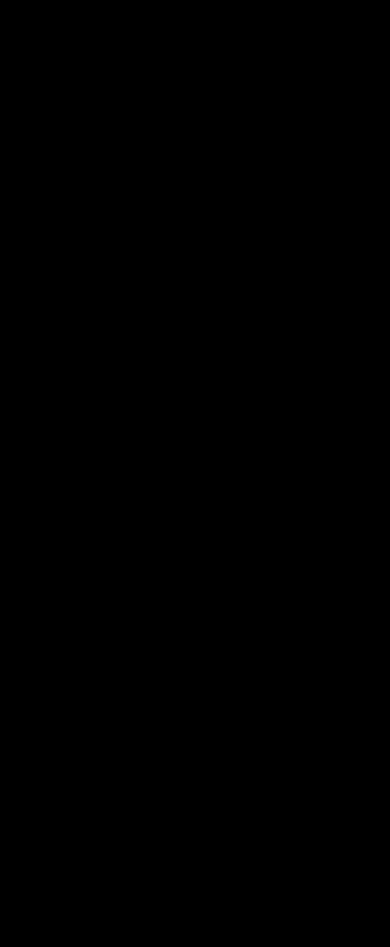
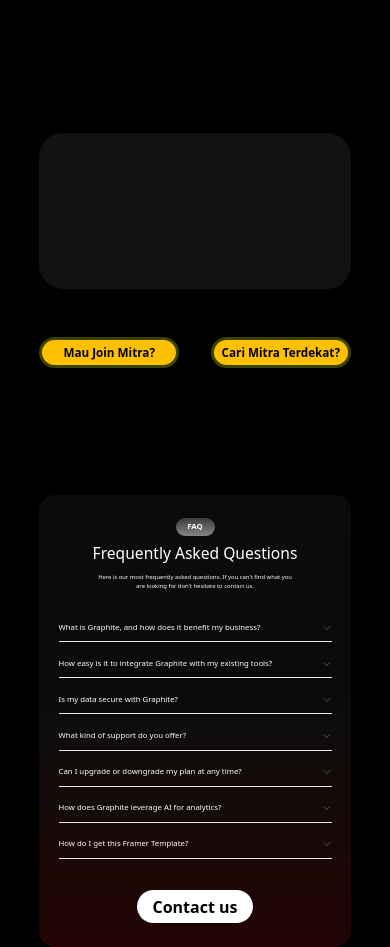
Before and after one commit to Hubbi502/forp, a React (Vite) app: page / in a window 390 px wide. Shown: the part 1960-2907 px from the top of the page. Before the commit the page ends 1933 px from the top, so only its background shows below. Built offline with nearby package versions, Linux system fonts and the light colour scheme.

Commit message:
Refactor App component: uncomment Partner and FAQSection imports, update layout styles in Partner and FAQItem components for improved responsiveness

```diff
--- a/src/App.tsx
+++ b/src/App.tsx
@@ -2,16 +2,16 @@ import type { JSX } from "react";
 import HeroSection from "./components/layout/HeroSection";
 import About from "./components/layout/About";
 import Ingredients from "./components/layout/Ingredients";
-// import Partner from "./components/layout/Partner";
-// import FAQSection from "./components/layout/faqlist";
+import Partner from "./components/layout/Partner";
+import FAQSection from "./components/layout/faqlist";
 export default function App(): JSX.Element {
   return (
     <>
     <HeroSection />
     <About />
     <Ingredients />
-    {/* <Partner  />
-    <FAQSection /> */}
+    <Partner  />
+    <FAQSection />
     </>
 );
 }
--- a/src/components/layout/Partner.tsx
+++ b/src/components/layout/Partner.tsx
@@ -4,7 +4,7 @@ interface PartnerButtonProps {
 
 function PartnerButton({ children }: PartnerButtonProps) {
   return (
-    <button className="bg-[#FFC000] text-black text-4xl w-[25rem] py-7 rounded-[5rem] font-semibold border-[#3C4200] border-[0.5rem]">
+    <button className="bg-[#FFC000] text-black text-[3svw] w-[45%] py-[1svw] rounded-[5rem] font-semibold border-[#3C4200] border-[1svw]">
       {children}
     </button>
   );
@@ -13,9 +13,9 @@ function PartnerButton({ children }: PartnerButtonProps) {
 export default function Partner() {
   return (
     <section className="flex justify-center mt-40">
-      <div className="w-3/4 h-[40svw]">
-        <div className="w-5/6 mx-auto h-full bg-[#121212] rounded-3xl" />
-        <div className="flex w-5/6 mx-auto justify-between mt-12">
+      <div className="w-[80%]">
+        <div className="w-full mx-auto h-[40svw] bg-[#121212] rounded-3xl" ></div>
+        <div className="flex w-full mx-auto justify-between mt-12">
           <PartnerButton >Mau Join Mitra?</PartnerButton>
           <PartnerButton>Cari Mitra Terdekat?</PartnerButton>
         </div>
--- a/src/components/layout/faqlist.tsx
+++ b/src/components/layout/faqlist.tsx
@@ -6,21 +6,20 @@ interface FAQItemProps {
 }
 
 const FAQItem = ({ question, answer }: FAQItemProps) => {
-  const [isOpen, setIsOpen] = useState<boolean>(false);
+  const [isOpen, setIsOpen] = useState(false);
+  const answerId = `faq-answer-${question.replace(/\s+/g, '-').toLowerCase()}`;
 
   return (
-    <div className="border-b  border-gray-200 py-4">
+    <article className="border-b border-gray-200 py-[2svw]">
       <button
         className="flex justify-between items-center w-full text-left"
-        onClick={() => setIsOpen(!isOpen)}
+        onClick={() => setIsOpen((open) => !open)}
         aria-expanded={isOpen}
-        aria-controls={`faq-answer-${question.replace(/\s+/g, '-').toLowerCase()}`}
+        aria-controls={answerId}
       >
-        <span className="text-lg font-medium text-white">{question}</span>
+        <span className="text-[2svw] font-medium text-white">{question}</span>
         <svg
-          className={`w-6 h-6 text-gray-500 transform transition-transform duration-200 ${
-            isOpen ? 'rotate-180' : ''
-          }`}
+          className={`w-[2.5svw] h-[2.5svw] text-gray-500 transition-transform duration-200 ${isOpen ? 'rotate-180' : ''}`}
           fill="none"
           viewBox="0 0 24 24"
           stroke="currentColor"
@@ -35,23 +34,17 @@ const FAQItem = ({ question, answer }: FAQItemProps) => {
       </button>
       {isOpen && (
         <div
-          id={`faq-answer-${question.replace(/\s+/g, '-').toLowerCase()}`}
-          className="mt-2 text-gray-600"
+          id={answerId}
+          className="mt-[1svw] text-gray-300"
         >
-          <p>{answer}</p>
+          <p className="text-[1.5svw]">{answer}</p>
         </div>
       )}
-    </div>
+    </article>
   );
 };
 
-interface FAQData {
-  question: string;
-  answer: string;
-}
-
-const FAQSection = () => {
-  const faqs: FAQData[] = [
+const faqs = [
   {
     question: 'What is Graphite, and how does it benefit my business?',
     answer: 'Graphite is an advanced analytics platform that helps businesses gain insights from their data. It provides real-time analytics, predictive modeling, and customizable dashboards to help you make data-driven decisions.'
@@ -82,33 +75,31 @@ const FAQSection = () => {
   }
 ];
 
-  return (
-    <div className="bg-gradient-to-b from-black/80 bg-white/5 to-red-950/50  max-w-6xl mt-72  mx-auto px-48 py-12 shadow-lg rounded-2xl text-white">
-      <div className="w-24 bg-gradient-to-b from-white/20 to-white/50 text-white  mx-auto border-1 border-white rounded-full mb-6 py-2  ">
-        <h2 className="text-xl font-bold text-center ">FAQ</h2>
+const FAQSection = () => (
+  <section
+    className="bg-gradient-to-b from-[#0B0B0B] via-white/5 to-red-950/50 max-w-[80svw] mt-[15svh] lg:mt-[15rem] mx-auto px-[5svw] py-[6svw] shadow-lg rounded-2xl text-white "
+    aria-labelledby="faq-title"
+  >
+    <header className="mb-[3svw]">
+      <div className="w-[10svw] bg-gradient-to-b from-white/20 to-white/50 mx-auto rounded-full mb-[1.5svw] py-[0.8svw]">
+        <h2 id="faq-title" className="text-[2svw] font-bold text-center">FAQ</h2>
       </div>
-      <h3 className="text-5xl text-center text-white mb-8">Frequently Asked Questions</h3>
-      <p className="text-center text-white mb-24 max-w-2xl mx-auto text-lg ">
+      <h3 className="text-[4svw] text-center mb-[2svw]">Frequently Asked Questions</h3>
+      <p className="text-center mb-[6svw] max-w-[50svw] mx-auto text-[1.5svw]">
         Here is our most frequently asked questions. If you can't find what you are looking for don't hesitate to contact us.
       </p>
-
-      <div className="space-y-4">
-        {faqs.map((faq, index) => (
-          <FAQItem
-            key={index}
-            question={faq.question}
-            answer={faq.answer}
-          />
+    </header>
+    <section className="space-y-[2svw]" aria-label="FAQ List">
+      {faqs.map((faq) => (
+        <FAQItem key={faq.question} question={faq.question} answer={faq.answer} />
       ))}
-      </div>
-
-      <div className="mt-24 text-center">
-        <button className="px-10 py-3 bg-white  cursor-pointer  text-black  rounded-full font-semibold hover:bg-black hover:text-white duration-300 transition-colors">
+    </section>
+    <footer className="mt-[8svw] text-center">
+      <button className="px-[4svw] py-[1.2svw] bg-white text-black rounded-full font-semibold hover:bg-black hover:text-white transition-colors duration-300">
         Contact us
       </button>
-      </div>
-    </div>
+    </footer>
+  </section>
 );
-};
 
 export default FAQSection;
```
Lines whose indentation alone changed are shown as unchanged.
